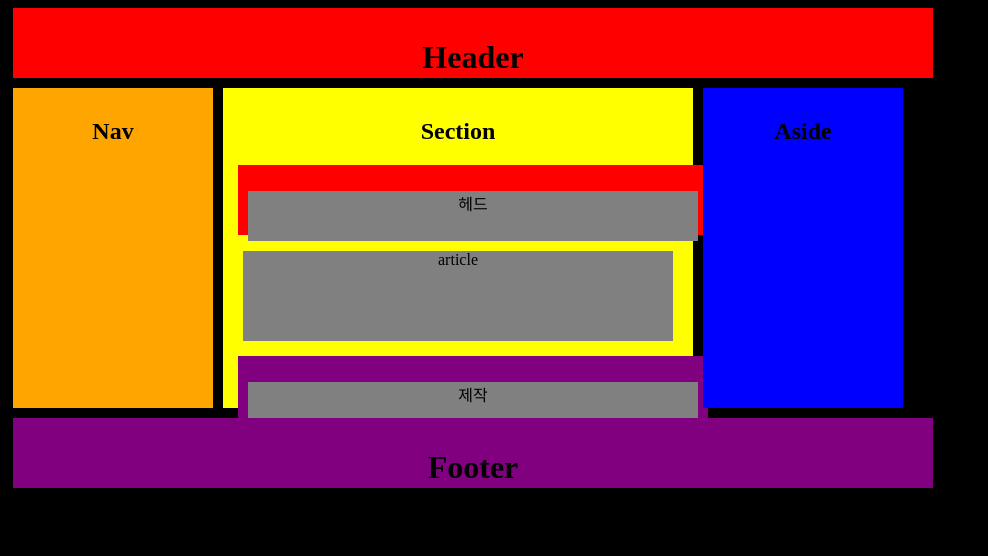
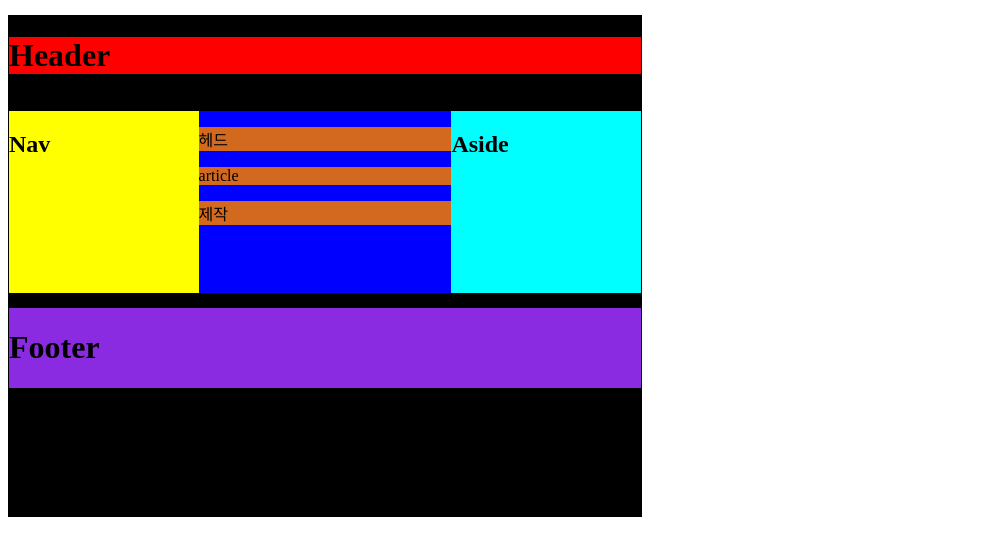
Before and after one commit to tkdlxm457/html, a plain HTML site: page 시멘틱2.html in a window 1280 px wide. Shown: the whole page, without its empty margins (0-988 px from the left). Drawn offline with Linux system fonts and the light colour scheme.

Commit message:
css선택자 정리

```diff
--- a/시멘틱2.html
+++ b/시멘틱2.html
@@ -1,82 +1,103 @@
 <!doctype html>
 <html>
+
 <head>
     <title>시멘틱 정리</title>
     <style>
-            section p {
-                background-color: gray;
-                height: 100%;
-                width: 100%;
+        /* 선택자 종류 */
+
+        /* class (.) */
+        .container {
+            width: 50%;
+            height: 500px;
+            border: 1px solid black;
+            background-color: black;
         }
 
-            body    {
-                background-color: black;
-                width: 900px;
-                text-align:center
+        /* id (#) */
+        #hd {
+            width: 100%;
+            background-color: red;
         }
-            header, nav, section, footer, aside {
-                margin: 5px;
-                padding: 10px;
+
+        /* tag (그대로) */
+        nav {
+            width: 30%;
+            background-color: yellow;
+            height: 182px;
+            float: left;
         }
-            header  {
-                height: 50px;
-                width:  100%;
-                background-color:red
+
+        section {
+            width: 40%;
+            background-color: blue;
+            height: 182px;
+            float: left;
         }
-            nav {
-                width:  20%;
-                background-color:orange
+
+        aside {
+            width: 30%;
+            height: 182px;
+            background-color: aqua;
+            float: left;
         }
-            section {
-                width:  50%;
-                background-color:yellow
+
+        #f-footer {
+            float: left;
+            width: 100%;
+            background-color: blueviolet;
         }
-            aside   {
-                width: 20%;
-                background-color:blue
+
+        .container,
+        #hd,
+        nav,
+        section,
+        aside,
+        #last-footer {
+            margin-top: 15px;
+            margin-bottom: 15px;
         }
-            nav, section, aside, footer {
-                float: left;
-                height: 300px;
+
+        #s-header {
+            background-color: chocolate;
         }
-            article {
-                height: 30%;
-                width:  430px;
-                margin: 10px;
-                background-color:green
+
+        #s-article {
+            background-color: chocolate;
         }
-            footer  {
-                height: 50px;
-                width:  100%;
-                background-color:purple
+
+        #s-footer {
+            background-color: chocolate;
         }
     </style>
 </head>
+
 <body>
-        <header>
+    <div class="container">
+        <header id="hd">
             <h1>Header</h1>
         </header>
         <nav>
             <h1>Nav</h1>
         </nav>
         <section>
-            <h1>Section</h1>
-            <header>
+            <header id="s-header">
                 <p>헤드</p>
             </header>
-            <article>
+            <article id="s-article">
                 <p>article</p>
             </article>
-            <footer>
+            <footer id="s-footer">
                 <p>제작</p>
             </footer>
         </section>
         <aside>
             <h1>Aside</h1>
-
         </aside>
-        <footer>
+        <footer id="f-footer">
             <h1>Footer</h1>
         </footer>
+    </div>
 </body>
+
 </html>
```
Lines whose indentation alone changed are shown as unchanged.
